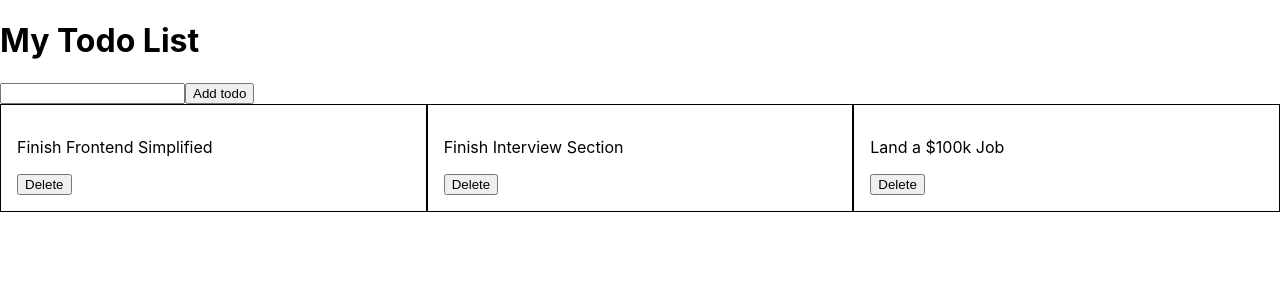
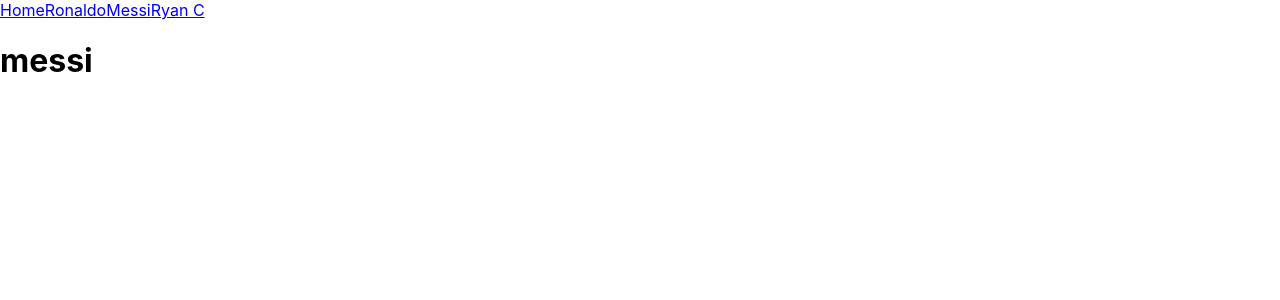
Before and after one commit to RyanCacicedo/React-Crashcourse, a React (Create React App) app: page /users/messi in a window 1280 px wide. Shown: the top 300 px of the page. Built offline with nearby package versions, Linux system fonts and the light colour scheme.

Commit message:
Routing dynamic username search function

```diff
--- a/package.json
+++ b/package.json
@@ -8,6 +8,7 @@
     "@testing-library/user-event": "^13.5.0",
     "react": "^18.2.0",
     "react-dom": "^18.2.0",
+    "react-router-dom": "^6.3.0",
     "react-scripts": "5.0.1",
     "web-vitals": "^2.1.4"
   },
--- a/src/App.jsx
+++ b/src/App.jsx
@@ -1,68 +1,20 @@
 import "./App.css";
-import Todo from "./components/Todo.jsx";
-import Title from "./components/Title.jsx";
-import Modal from "./components/Modal.jsx";
-import React, { useState, useEffect} from "react";
-import Counter from "./components/Counter.jsx";
+import { BrowserRouter as Router, Routes, Route, Link } from "react-router-dom"
+import Home from './pages/Home.jsx'
+import About from "./pages/About";
+import Contact from "./pages/Contact";
+import Nav from "./components/Nav";
+import Users from "./pages/Users";
 
 function App() {
-  const [showModal, setShowModal] = useState(false);
-
-  function onTodoDelete() {
-    setShowModal(true);
-  }
-
-  function cancelModal() {
-    setShowModal(false);
-  }
-
-  function confirmModal() {
-    setShowModal(false);
-  }
-
-  useEffect(() => {
-    console.log('ONLY on mount')
-  }, [showModal])
-
-  useEffect(() => {
-    console.log(`on mount AND on ${showModal} change`)
-  }, [showModal])
-
-  useEffect(() => {
-    console.log('EVERY render')
-  })
-
   return (
-    <div>
-      <Title></Title>
-      <div>
-        <input
-          type="text"
-          onChange={(event) => {
-            console.log(event.target.value);
-          }}
-        />
-        <button onClick={() => setShowModal(true)}>Add todo</button>
-      </div>
-      <div className="todo__wrapper">
-        <Todo
-          onTodoDelete={onTodoDelete}
-          title="Finish Frontend Simplified"
-        ></Todo>
-        <Todo
-          onTodoDelete={onTodoDelete}
-          title="Finish Interview Section"
-        ></Todo>
-        <Todo onTodoDelete={onTodoDelete} title="Land a $100k Job"></Todo>
-      </div>
-      {showModal && (
-        <Modal
-          cancelModal={cancelModal}
-          confirmModal={confirmModal}
-          title="Confirm Delete?"
-        ></Modal>
-      )}
-    </div>
+    <Router>
+     <Nav></Nav>
+      <Routes>
+        <Route path="/" element={<Home />}></Route>
+        <Route path="/users/:username" element={<Users />}></Route>
+      </Routes>
+    </Router>
   );
 }
 
--- /dev/null
+++ b/src/components/Nav.jsx
@@ -0,0 +1,14 @@
+import { Link } from 'react-router-dom'
+
+function Nav() {
+  return (
+    <nav>
+      <Link to="/">Home</Link>
+      <Link to="/users/ronaldo">Ronaldo</Link>
+      <Link to="/users/messi">Messi</Link>
+      <Link to="/users/ryanc">Ryan C</Link>
+    </nav>
+  );
+}
+
+export default Nav;
--- /dev/null
+++ b/src/pages/About.jsx
@@ -0,0 +1,5 @@
+function About() {
+    return <h1>About</h1>
+}
+
+export default About
--- /dev/null
+++ b/src/pages/Contact.jsx
@@ -0,0 +1,5 @@
+function Contact() {
+    return <h1>Contact</h1>
+}
+
+export default Contact
--- /dev/null
+++ b/src/pages/Home.jsx
@@ -0,0 +1,5 @@
+function Home() {
+return <h1>Home</h1>
+}
+
+export default Home
--- /dev/null
+++ b/src/pages/Users.jsx
@@ -0,0 +1,9 @@
+import { useParams } from 'react-router-dom'
+
+function Users() {
+    const { username } = useParams()
+
+    return <h1>{username}</h1>
+}
+
+export default Users
```
Also changed, not shown: 1 other file (tests, documents, lock files or other folders).
